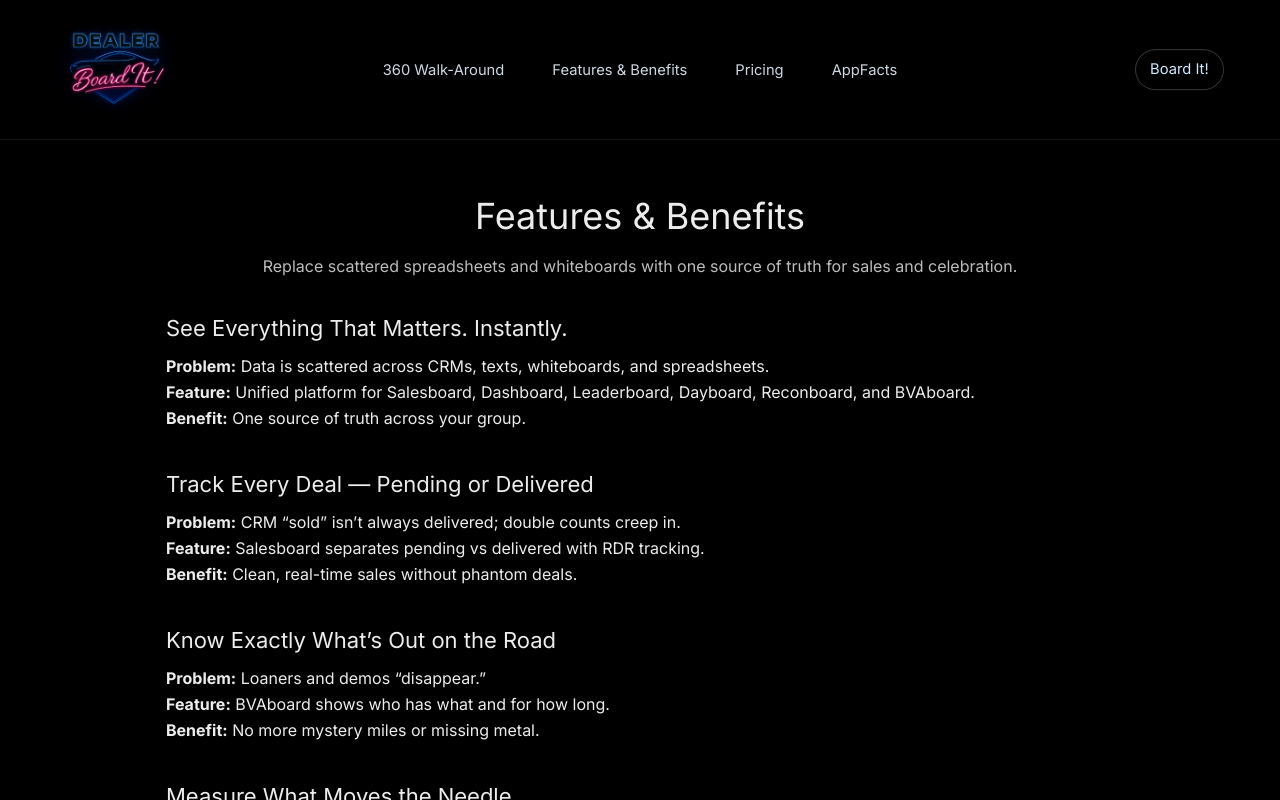
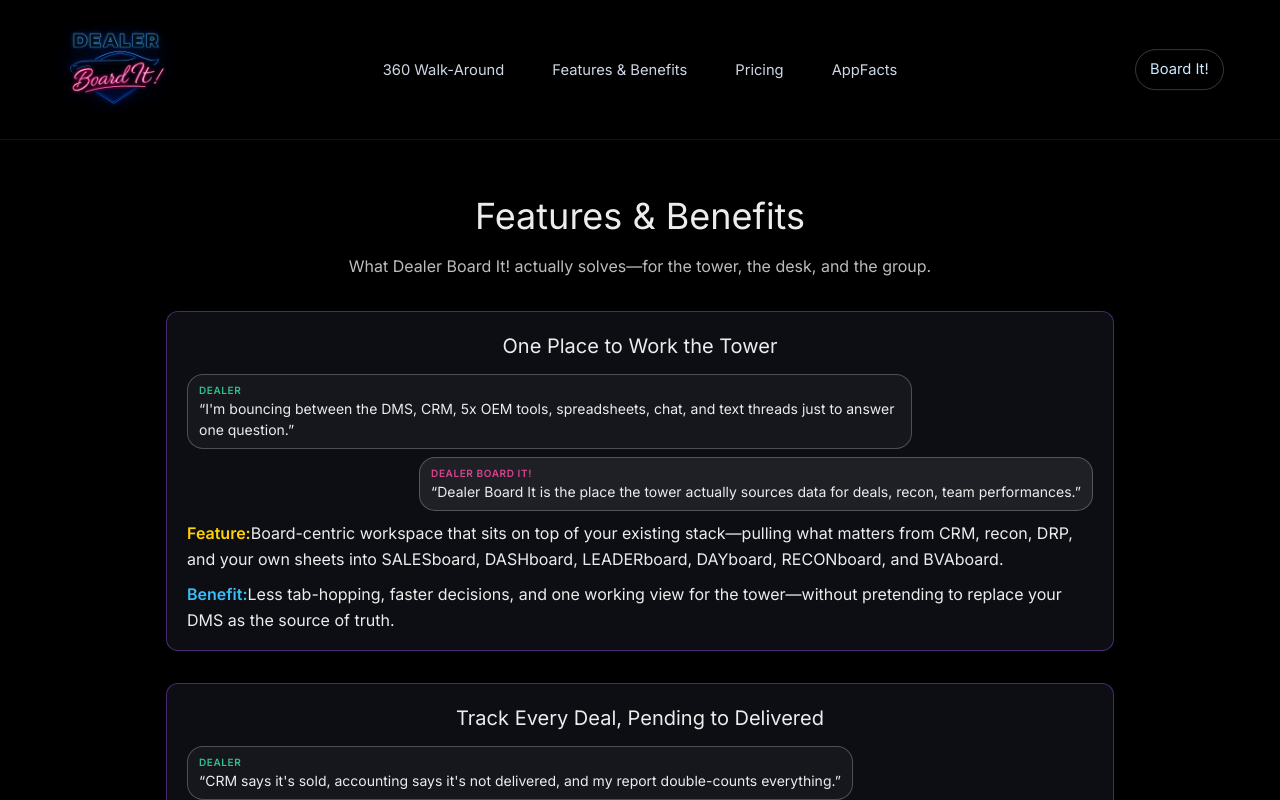
Before and after one commit to princedatasolutions/dealerboardit-www, a Next.js app: page /features_benefits in a window 1280 px wide. Built offline with nearby package versions, Linux system fonts and the light colour scheme.

Commit message:
feature benefit layout update

```diff
--- a/src/app/features_benefits/page.tsx
+++ b/src/app/features_benefits/page.tsx
@@ -1,4 +1,56 @@
 export default function Page() {
+  // Board It! neon palette – aligned with SnapshotPanel
+  const reconPurple = "#a855f7"; // RECONboard purple
+  const salesGreen = "#34d399"; // SALESboard green (emerald-400)
+  const dashPink = "#ec4899"; // DASHboard pink (pink-500)
+  const dayYellow = "#FFD300"; // DAYboard yellow (neon from SnapshotPanel)
+  const leaderBlue = "#38bdf8"; // LEADERboard blue (sky-400 style)
+
+  const cardStyle: React.CSSProperties = {
+    borderRadius: 12,
+    border: "1px solid rgba(168, 85, 247, 0.4)", // softer RECON purple
+    padding: "18px 20px 16px",
+    marginBottom: 32,
+    background: "rgba(15,15,23,0.9)",
+  };
+
+  const quoteLabelStyle: React.CSSProperties = {
+    fontWeight: 600,
+    textTransform: "uppercase",
+    fontSize: 10,
+    letterSpacing: 0.6,
+    opacity: 0.9,
+  };
+
+  const chatStackStyle: React.CSSProperties = {
+    display: "flex",
+    flexDirection: "column",
+    gap: 8,
+    marginBottom: 10,
+  };
+
+  const dealerBubbleStyle: React.CSSProperties = {
+    alignSelf: "flex-start",
+    maxWidth: "80%",
+    background: "rgba(255,255,255,0.04)",
+    borderRadius: 16,
+    padding: "8px 11px",
+    fontSize: 14,
+    lineHeight: 1.5,
+    border: "1px solid rgba(255,255,255,0.24)", // match Dealer Board It! outline
+  };
+
+  const boardItBubbleStyle: React.CSSProperties = {
+    alignSelf: "flex-end",
+    maxWidth: "80%",
+    background: "rgba(255,255,255,0.08)",
+    borderRadius: 16,
+    padding: "8px 11px",
+    fontSize: 14,
+    lineHeight: 1.5,
+    border: "1px solid rgba(255,255,255,0.24)",
+  };
+
   return (
     <main
       style={{
@@ -13,136 +65,376 @@ export default function Page() {
           Features & Benefits
         </h1>
         <p style={{ opacity: 0.8, margin: "0 auto", maxWidth: 800 }}>
-          Replace scattered spreadsheets and whiteboards with one source of
-          truth for sales and celebration.
+          What Dealer Board It! actually solves—for the tower, the desk, and the
+          group.
         </p>
       </div>
 
-      <section style={{ marginBottom: 36 }}>
-        <h2 style={{ fontSize: "22px", marginBottom: 8 }}>
-          See Everything That Matters. Instantly.
+      {/* Tile 1 – One Place to Work the Tower */}
+      <section style={cardStyle}>
+        <h2
+          style={{
+            fontSize: "20px",
+            marginBottom: 12,
+            textAlign: "center",
+          }}
+        >
+          One Place to Work the Tower
         </h2>
-        <p>
-          <strong>Problem:</strong> Data is scattered across CRMs, texts,
-          whiteboards, and spreadsheets. <br />
-          <strong>Feature:</strong> Unified platform for Salesboard, Dashboard,
-          Leaderboard, Dayboard, Reconboard, and BVAboard. <br />
-          <strong>Benefit:</strong> One source of truth across your group.
+
+        <div style={chatStackStyle}>
+          <div style={dealerBubbleStyle}>
+            <div style={{ ...quoteLabelStyle, color: salesGreen }}>Dealer</div>
+
+            <div>
+              “I&apos;m bouncing between the DMS, CRM, 5x OEM tools,
+              spreadsheets, chat, and text threads just to answer one question.”
+            </div>
+          </div>
+
+          <div style={boardItBubbleStyle}>
+            <div style={{ ...quoteLabelStyle, color: dashPink }}>
+              Dealer Board It!
+            </div>
+            <div>
+              “Dealer Board It is the place the tower actually sources data for
+              deals, recon, team performances.”
+            </div>
+          </div>
+        </div>
+
+        <p style={{ marginBottom: 8 }}>
+          <span style={{ fontWeight: 600, color: dayYellow }}>Feature:</span>
+          Board-centric workspace that sits on top of your existing
+          stack—pulling what matters from CRM, recon, DRP, and your own sheets
+          into SALESboard, DASHboard, LEADERboard, DAYboard, RECONboard, and
+          BVAboard.
+        </p>
+        <p style={{ marginTop: 10 }}>
+          <span style={{ fontWeight: 600, color: leaderBlue }}>Benefit:</span>
+          Less tab-hopping, faster decisions, and one working view for the
+          tower—without pretending to replace your DMS as the source of truth.
         </p>
       </section>
 
-      <section style={{ marginBottom: 36 }}>
-        <h2 style={{ fontSize: "22px", marginBottom: 8 }}>
-          Track Every Deal — Pending or Delivered
+      {/* Tile 2 – Track Every Deal */}
+      <section style={cardStyle}>
+        <h2
+          style={{
+            fontSize: "20px",
+            marginBottom: 12,
+            textAlign: "center",
+          }}
+        >
+          Track Every Deal, Pending to Delivered
         </h2>
-        <p>
-          <strong>Problem:</strong> CRM “sold” isn’t always delivered; double
-          counts creep in. <br />
-          <strong>Feature:</strong> Salesboard separates pending vs delivered
-          with RDR tracking. <br />
-          <strong>Benefit:</strong> Clean, real-time sales without phantom
-          deals.
+
+        <div style={chatStackStyle}>
+          <div style={dealerBubbleStyle}>
+            <div style={{ ...quoteLabelStyle, color: salesGreen }}>Dealer</div>
+
+            <div>
+              “CRM says it&apos;s sold, accounting says it&apos;s not delivered,
+              and my report double-counts everything.”
+            </div>
+          </div>
+
+          <div style={boardItBubbleStyle}>
+            <div style={{ ...quoteLabelStyle, color: dashPink }}>
+              Dealer Board It!
+            </div>
+            <div>
+              “Pending and delivered live in separate lanes, so today&apos;s
+              real unit count is obvious.”
+            </div>
+          </div>
+        </div>
+
+        <p style={{ marginBottom: 8 }}>
+          <span style={{ fontWeight: 600, color: dayYellow }}>Feature:</span>
+          SALESboard tracks every deal with clear Pending vs Delivered lanes and
+          RDR status.
+        </p>
+        <p style={{ marginTop: 10 }}>
+          <span style={{ fontWeight: 600, color: leaderBlue }}>Benefit:</span>
+          Real-time sales numbers without phantom deals, double counts, or
+          “wait, how many did we actually sell?”
         </p>
       </section>
 
-      <section style={{ marginBottom: 36 }}>
-        <h2 style={{ fontSize: "22px", marginBottom: 8 }}>
-          Know Exactly What’s Out on the Road
+      {/* Tile 3 – Know What’s Out on the Road */}
+      <section style={cardStyle}>
+        <h2
+          style={{
+            fontSize: "20px",
+            marginBottom: 12,
+            textAlign: "center",
+          }}
+        >
+          Always Know What&apos;s Out on the Road
         </h2>
-        <p>
-          <strong>Problem:</strong> Loaners and demos “disappear.” <br />
-          <strong>Feature:</strong> BVAboard shows who has what and for how
-          long. <br />
-          <strong>Benefit:</strong> No more mystery miles or missing metal.
+
+        <div style={chatStackStyle}>
+          <div style={dealerBubbleStyle}>
+            <div style={{ ...quoteLabelStyle, color: salesGreen }}>Dealer</div>
+
+            <div>
+              “Who has that truck? Is it a demo, a loaner, or just…gone?”
+            </div>
+          </div>
+
+          <div style={boardItBubbleStyle}>
+            <div style={{ ...quoteLabelStyle, color: dashPink }}>
+              Dealer Board It!
+            </div>
+            <div>
+              “Every borrowed vehicle is tagged, timed, and tied to a driver—
+              right on the board.”
+            </div>
+          </div>
+        </div>
+
+        <p style={{ marginBottom: 8 }}>
+          <span style={{ fontWeight: 600, color: dayYellow }}>Feature:</span>
+          BVAboard shows who has which vehicle, when it left, and how long
+          it&apos;s been out.
+        </p>
+        <p style={{ marginTop: 10 }}>
+          <span style={{ fontWeight: 600, color: leaderBlue }}>Benefit:</span>
+          No more mystery miles or missing metal—clean control over demos,
+          loaners, and borrowed units.
         </p>
       </section>
 
-      <section style={{ marginBottom: 36 }}>
-        <h2 style={{ fontSize: "22px", marginBottom: 8 }}>
-          Measure What Moves the Needle
+      {/* Tile 4 – Measure What Moves the Needle */}
+      <section style={cardStyle}>
+        <h2
+          style={{
+            fontSize: "20px",
+            marginBottom: 12,
+            textAlign: "center",
+          }}
+        >
+          Measure What Actually Moves the Needle
         </h2>
-        <p>
-          <strong>Problem:</strong> Teams can’t rally around numbers they can’t
-          see. <br />
-          <strong>Feature:</strong> Dashboard with unit counts, F/I penetration,
-          gross totals, and trends. <br />
-          <strong>Benefit:</strong> Everyone knows the score—and how to win.
+
+        <div style={chatStackStyle}>
+          <div style={dealerBubbleStyle}>
+            <div style={{ ...quoteLabelStyle, color: salesGreen }}>Dealer</div>
+
+            <div>
+              “I get a stack of reports at month-end, but nothing I can coach
+              from during the month.”
+            </div>
+          </div>
+
+          <div style={boardItBubbleStyle}>
+            <div style={{ ...quoteLabelStyle, color: dashPink }}>
+              Dealer Board It!
+            </div>
+            <div>
+              “You see units, F&amp;I, and gross trends while the month is
+              happening—not after it&apos;s over.”
+            </div>
+          </div>
+        </div>
+
+        <p style={{ marginBottom: 8 }}>
+          <span style={{ fontWeight: 600, color: dayYellow }}>Feature:</span>
+          DASHboard rolls up unit counts, F&amp;I penetration, gross totals, and
+          trend lines by store, complex, region, and group.
+        </p>
+        <p style={{ marginTop: 10 }}>
+          <span style={{ fontWeight: 600, color: leaderBlue }}>Benefit:</span>
+          You can rally the team around live numbers, adjust mid-month, and stop
+          coaching off last month&apos;s autopsy.
         </p>
       </section>
 
-      <section style={{ marginBottom: 36 }}>
-        <h2 style={{ fontSize: "22px", marginBottom: 8 }}>
+      {/* Tile 5 – Celebrate the Wins */}
+      <section style={cardStyle}>
+        <h2
+          style={{
+            fontSize: "20px",
+            marginBottom: 12,
+            textAlign: "center",
+          }}
+        >
           Celebrate the Wins. See the Leaders.
         </h2>
-        <p>
-          <strong>Problem:</strong> Invisible performance = fading motivation.{" "}
-          <br />
-          <strong>Feature:</strong> Leaderboard highlights top performers from
-          store to group levels. <br />
-          <strong>Benefit:</strong> Healthy competition and a stronger sales
-          culture.
+
+        <div style={chatStackStyle}>
+          <div style={dealerBubbleStyle}>
+            <div style={{ ...quoteLabelStyle, color: salesGreen }}>Dealer</div>
+
+            <div>
+              “The same loud few get all the attention, the quiet killers stay
+              invisible, and motivation fades.”
+            </div>
+          </div>
+
+          <div style={boardItBubbleStyle}>
+            <div style={{ ...quoteLabelStyle, color: dashPink }}>
+              Dealer Board It!
+            </div>
+            <div>
+              “Every salesperson&apos;s performance is on the board—wins are
+              visible, and effort doesn&apos;t get missed.”
+            </div>
+          </div>
+        </div>
+
+        <p style={{ marginBottom: 8 }}>
+          <span style={{ fontWeight: 600, color: dayYellow }}>Feature:</span>
+          LEADERboard highlights top performers and key stats across stores,
+          complexes, regions, and the group.
+        </p>
+        <p style={{ marginTop: 10 }}>
+          <span style={{ fontWeight: 600, color: leaderBlue }}>Benefit:</span>
+          Healthy competition, stronger culture, and a clear picture of
+          who&apos;s carrying the mail (and who needs a boost).
         </p>
       </section>
 
-      <section style={{ marginBottom: 36 }}>
-        <h2 style={{ fontSize: "22px", marginBottom: 8 }}>
-          Spot Trends Before They Become Problems
+      {/* Tile 6 – See Today and the Trend */}
+      <section style={cardStyle}>
+        <h2
+          style={{
+            fontSize: "20px",
+            marginBottom: 12,
+            textAlign: "center",
+          }}
+        >
+          See Today and the Trend
         </h2>
-        <p>
-          <strong>Problem:</strong> Managing yesterday’s numbers misses
-          tomorrow’s opportunities. <br />
-          <strong>Feature:</strong> Dayboard shows daily/historical trends by
-          unit type and status. <br />
-          <strong>Benefit:</strong> Decisions with foresight—not hindsight.
+
+        <div style={chatStackStyle}>
+          <div style={dealerBubbleStyle}>
+            <div style={{ ...quoteLabelStyle, color: salesGreen }}>Dealer</div>
+
+            <div>
+              “We talk about pace and trend in meetings, but it&apos;s all gut
+              feel and napkin math.”
+            </div>
+          </div>
+
+          <div style={boardItBubbleStyle}>
+            <div style={{ ...quoteLabelStyle, color: dashPink }}>
+              Dealer Board It!
+            </div>
+            <div>
+              “You see today&apos;s results and where the month is headed on the
+              same board.”
+            </div>
+          </div>
+        </div>
+
+        <p style={{ marginBottom: 8 }}>
+          <span style={{ fontWeight: 600, color: dayYellow }}>Feature:</span>
+          DAYboard shows daily and historical trends by unit type, status, and
+          time frame.
+        </p>
+        <p style={{ marginTop: 10 }}>
+          <span style={{ fontWeight: 600, color: leaderBlue }}>Benefit:</span>
+          True visibility into pace—so you can pull levers early instead of
+          panicking in the last three days.
         </p>
       </section>
 
-      <section style={{ marginBottom: 36 }}>
-        <h2 style={{ fontSize: "22px", marginBottom: 8 }}>
-          Protect the Data. Prevent the Headaches.
+      {/* Tile 7 – Get Recon Right */}
+      <section style={cardStyle}>
+        <h2
+          style={{
+            fontSize: "20px",
+            marginBottom: 12,
+            textAlign: "center",
+          }}
+        >
+          Get Recon Right from the Appraisal
         </h2>
-        <p>
-          <strong>Problem:</strong> Missed RDRs and unwinds create accounting
-          churn. <br />
-          <strong>Feature:</strong> RDR warnings and smart filters catch issues
-          early. <br />
-          <strong>Benefit:</strong> Cleaner books and faster month-end.
+
+        <div style={chatStackStyle}>
+          <div style={dealerBubbleStyle}>
+            <div style={{ ...quoteLabelStyle, color: salesGreen }}>Dealer</div>
+
+            <div>
+              “We guess at recon during appraisal, then eat overages and lose
+              days getting cars to the line.”
+            </div>
+          </div>
+
+          <div style={boardItBubbleStyle}>
+            <div style={{ ...quoteLabelStyle, color: dashPink }}>
+              Dealer Board It!
+            </div>
+            <div>
+              “Recon is tracked from the first pencil to frontline ready, with
+              overage and time-to-line in plain sight.”
+            </div>
+          </div>
+        </div>
+
+        <p style={{ marginBottom: 8 }}>
+          <span style={{ fontWeight: 600, color: dayYellow }}>Feature:</span>
+          RECONboard ties appraisal estimates, actual recon spend, and
+          time-to-line to each unit.
+        </p>
+        <p style={{ marginTop: 10 }}>
+          <span style={{ fontWeight: 600, color: leaderBlue }}>Benefit:</span>
+          Tighter estimates, fewer overages, faster time-to-line—and you stop
+          bleeding gross in the shop.
         </p>
       </section>
 
-      <section style={{ marginBottom: 36 }}>
-        <h2 style={{ fontSize: "22px", marginBottom: 8 }}>
-          From Appraisal Line to the Front Line
+      {/* Tile 8 – Kill Spreadsheet Chaos */}
+      <section style={cardStyle}>
+        <h2
+          style={{
+            fontSize: "20px",
+            marginBottom: 12,
+            textAlign: "center",
+          }}
+        >
+          Kill Spreadsheet and Pivot-Table Chaos
         </h2>
-        <p>
-          <strong>Problem:</strong> Recon guesses at appraisal turn into delays,
-          overages, and missed trades. <br />
-          <strong>Feature:</strong> RECONboard starts at the desk—Y/M/M-based
-          cost intelligence, aging, and status on every unit from day one.{" "}
-          <br />
-          <strong>Benefit:</strong> Tighter estimates, fewer overages, faster
-          time-to-line—and you never lose a trade in the shuffle.
+
+        <div style={chatStackStyle}>
+          <div style={dealerBubbleStyle}>
+            <div style={{ ...quoteLabelStyle, color: salesGreen }}>Dealer</div>
+
+            <div>
+              “I&apos;ve got pivot tables, VLOOKUPs, and custom sheets that only
+              one person knows how to fix.”
+            </div>
+          </div>
+
+          <div style={boardItBubbleStyle}>
+            <div style={{ ...quoteLabelStyle, color: dashPink }}>
+              Dealer Board It!
+            </div>
+            <div>
+              “The boards become your pre-built, always-on pivot table—without
+              the formulas and fragility.”
+            </div>
+          </div>
+        </div>
+
+        <p style={{ marginBottom: 8 }}>
+          <span style={{ fontWeight: 600, color: dayYellow }}>Feature:</span>
+          Cloud-based board views built on clean, structured deal and recon
+          data.
         </p>
-      </section>
-
-      <section style={{ marginBottom: 36 }}>
-        <h2 style={{ fontSize: "22px", marginBottom: 8 }}>
-          Eliminate the Pivot Table Headache
-        </h2>
-        <p>
-          <strong>Problem:</strong> Too many pivot tables, VLOOKUPs, and broken
-          formulas. <br />
-          <strong>Feature:</strong> Cloud-based database with expert-level data
-          points already dialed in. <br />
-          <strong>Benefit:</strong> One click replaces five formulas in five
-          different sheets.
+        <p style={{ marginTop: 10 }}>
+          <span style={{ fontWeight: 600, color: leaderBlue }}>Benefit:</span>
+          One click instead of five formulas—less time wrestling spreadsheets,
+          more time working the tower.
         </p>
       </section>
 
       <hr style={{ opacity: 0.2, margin: "28px 0" }} />
       <p style={{ opacity: 0.8 }}>
-        Dealer Board It! replaces disconnected tools with a board- centric
-        system your team actually uses.
+        Dealer Board It! sits on top of your DMS stack as the board-centric
+        workspace your team actually uses.
       </p>
     </main>
   );
```
